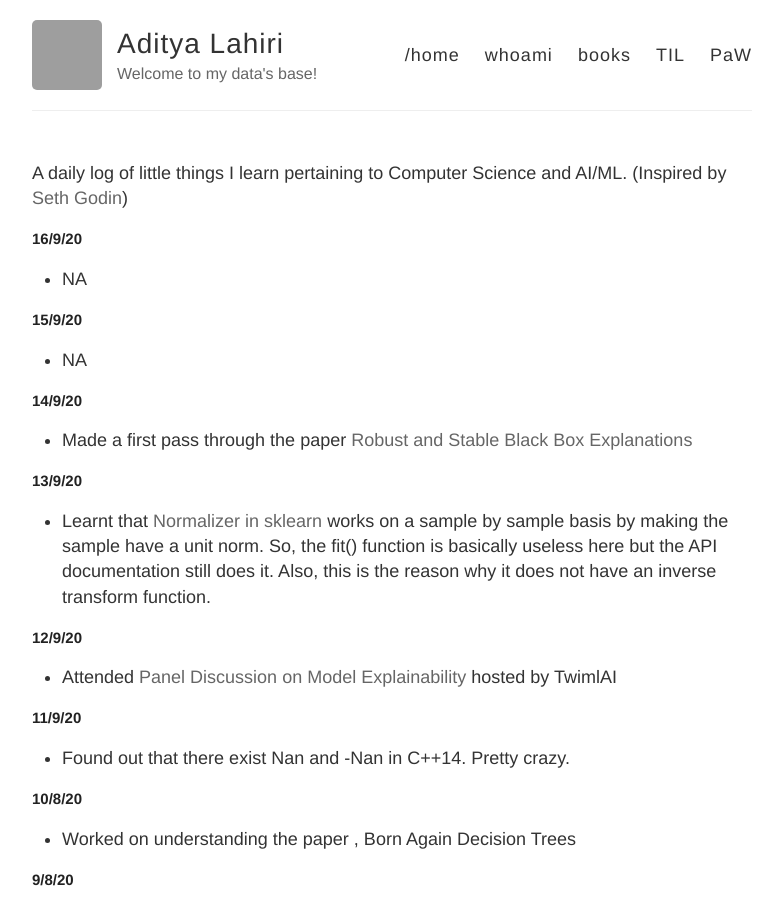
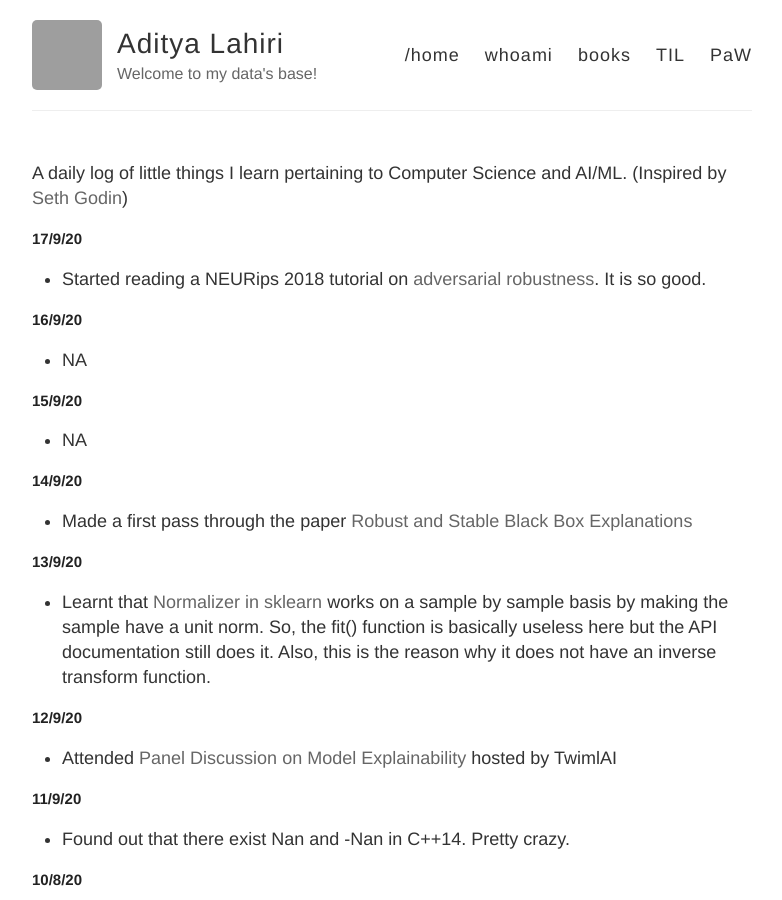
Before and after one commit to adityalahiri/adityalahiri.github.io, a Jekyll site: the page built from TIL.md, in a window 1280 px wide and 900 px high. Shown: the whole window, without its empty margins (248-1030 px from the left). Built offline with Jekyll 4.4.1, drawn with Linux system fonts in a browser that asks for light colours; our own code applies the rules of GitHub Pages for plain Markdown files; grey boxes are pictures that could not be loaded.

Commit message:
Update for 17/9

```diff
--- a/TIL.md
+++ b/TIL.md
@@ -1,5 +1,9 @@
 A daily log of little things I learn pertaining to Computer Science and AI/ML.
 (Inspired by [Seth Godin](https://seths.blog/))
+
+## 17/9/20
+
+* Started reading a NEURips 2018 tutorial on [adversarial robustness](https://adversarial-ml-tutorial.org/introduction/). It is so good.
 
 ## 16/9/20
 
```
